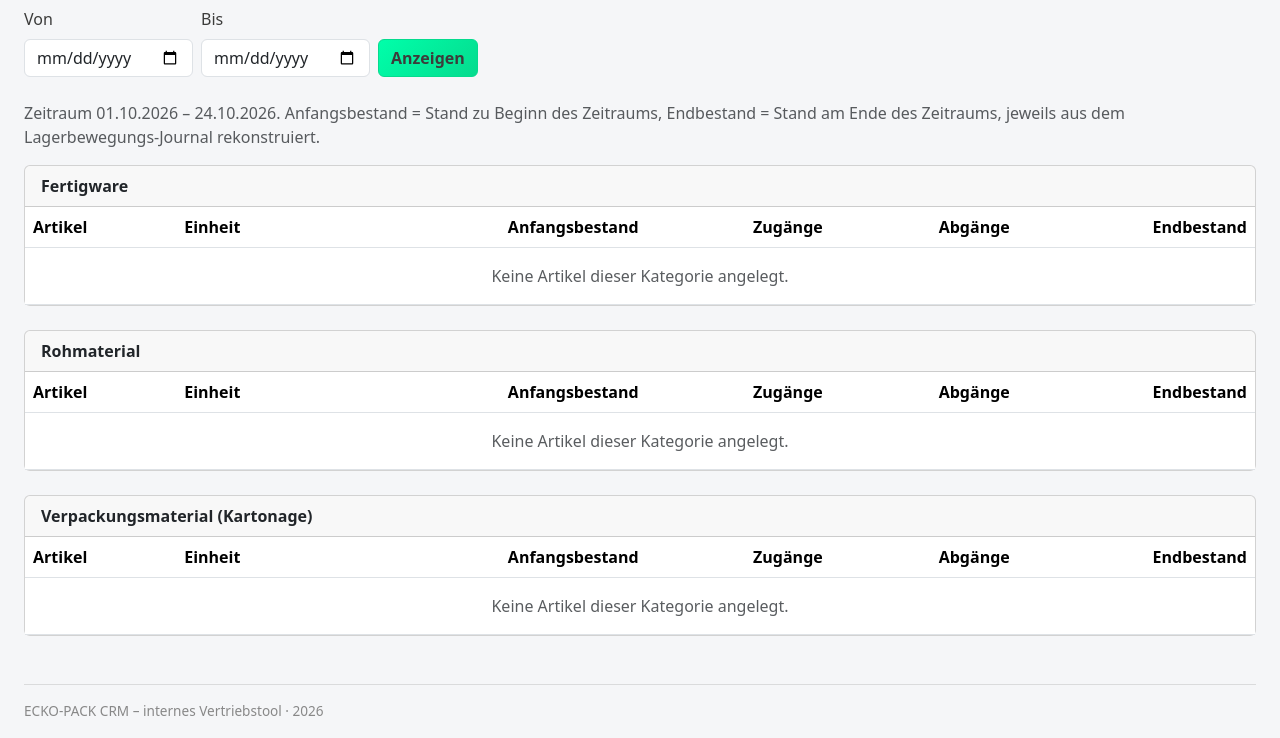
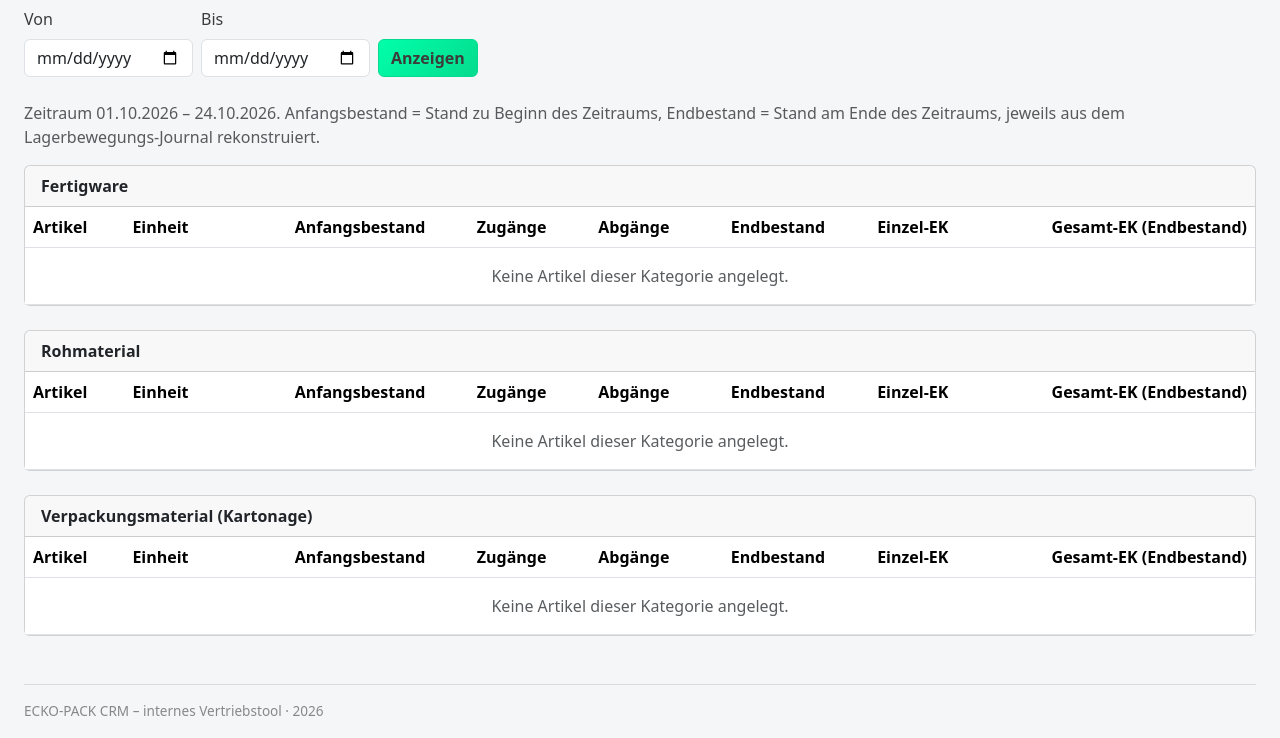
Before and after one commit to eckopack/crm, a Django app: page /lagerwirtschaft/bestandsuebersicht/ in a window 1280 px wide. Shown: the part 136-874 px from the top of the page. Run offline with Django 5.2, Linux system fonts and the light colour scheme; the visitor is signed in with stand-in values (Sample User, id 1); data that the repository does not hold is empty; parts of the project's set-up code (start-up, migrations or seed data) failed here and were passed over.

Commit message:
Bestandsübersicht: Einzel-EK und Gesamt-EK je Artikel
Auf Wunsch von Björn: "eine Wert-Spalte nach EK muss rein, einzel EK und
gesamt EK nach bestand". Zwei neue Spalten in der Bestandsübersicht:

- Einzel-EK: Artikel.einkaufspreis unverändert angezeigt.
- Gesamt-EK: Einzel-EK × Endbestand (nicht Anfangsbestand - der End-/
  Periodenwert ist die wirtschaftlich relevante Kennzahl "was liegt gerade
  im Wert X im Lager").

Fehlt der Einkaufspreis (z. B. oft bei Fertigware, die produziert statt
eingekauft wird), zeigen beide Spalten "–" statt fälschlich mit 0 zu
rechnen - ein fehlender Preis ist nicht dasselbe wie ein Lagerwert von 0.

Zusätzlich eine Summenzeile je Kategorie (Summe Gesamt-EK) für den
Gesamtlagerwert von Fertigware/Rohmaterial/Kartonage - naheliegende Ergänzung
zur Einzel-EK-Spalte, die Björn nicht explizit genannt hat; bei Bedarf wieder
entfernbar.

Verifiziert mit einem lokalen Test-Skript (frische Test-DB): 21/21 Checks
bestanden (vorher 17, +4 für die neuen EK-Spalten und die Summenzeile).

Co-Authored-By: Claude Sonnet 5 <noreply@anthropic.com>
Claude-Session: https://claude.ai/code/session_017NuCzmsLBxysTxn98sm2vo

```diff
--- a/vertrieb/templates/vertrieb/bestandsuebersicht.html
+++ b/vertrieb/templates/vertrieb/bestandsuebersicht.html
@@ -36,6 +36,8 @@
             <th class="text-end">Zugänge</th>
             <th class="text-end">Abgänge</th>
             <th class="text-end">Endbestand</th>
+            <th class="text-end">Einzel-EK</th>
+            <th class="text-end">Gesamt-EK (Endbestand)</th>
         </tr>
         </thead>
         <tbody>
@@ -47,11 +49,21 @@
             <td class="text-end text-success">{{ zeile.zugaenge|floatformat:2 }}</td>
             <td class="text-end text-danger">{{ zeile.abgaenge|floatformat:2 }}</td>
             <td class="text-end fw-semibold">{{ zeile.endbestand|floatformat:2 }}</td>
+            <td class="text-end">{% if zeile.einzel_ek is not None %}{{ zeile.einzel_ek|floatformat:2 }} €{% else %}–{% endif %}</td>
+            <td class="text-end fw-semibold">{% if zeile.gesamt_ek is not None %}{{ zeile.gesamt_ek|floatformat:2 }} €{% else %}–{% endif %}</td>
         </tr>
         {% empty %}
-        <tr><td colspan="6" class="text-muted text-center py-3">Keine Artikel dieser Kategorie angelegt.</td></tr>
+        <tr><td colspan="8" class="text-muted text-center py-3">Keine Artikel dieser Kategorie angelegt.</td></tr>
         {% endfor %}
         </tbody>
+        {% if abschnitt.zeilen %}
+        <tfoot>
+        <tr class="table-light fw-semibold">
+            <td colspan="7" class="text-end">Summe Gesamt-EK (Endbestand, nur Artikel mit gepflegtem Einkaufspreis):</td>
+            <td class="text-end">{{ abschnitt.summe_gesamt_ek|floatformat:2 }} €</td>
+        </tr>
+        </tfoot>
+        {% endif %}
     </table>
 </div>
 {% endfor %}
--- a/vertrieb/views.py
+++ b/vertrieb/views.py
@@ -2015,18 +2015,35 @@ def bestandsuebersicht(request):
     abschnitte = []
     for materialtyp, label in BESTANDSUEBERSICHT_KATEGORIEN:
         zeilen = []
+        summe_gesamt_ek = Decimal("0")
         for artikel in Artikel.objects.filter(materialtyp=materialtyp).order_by("artikelnummer"):
             anfangsbestand = anfangsbestand_je_artikel.get(artikel.pk) or Decimal("0")
             zugaenge = zugaenge_je_artikel.get(artikel.pk) or Decimal("0")
             abgaenge = abgaenge_je_artikel.get(artikel.pk) or Decimal("0")
+            endbestand = anfangsbestand + zugaenge + abgaenge
+            # 25.10.2026, auf Wunsch von Björn ("eine Wert-Spalte nach EK ... Einzel-EK und
+            # Gesamt-EK nach Bestand"): Lagerwert = Einkaufspreis je Einheit * Endbestand
+            # (NICHT Anfangsbestand - der aktuelle/Perioden-Endwert ist die wirtschaftlich
+            # relevante Kennzahl "was liegt gerade im Wert X im Lager"). Fehlt der
+            # Einkaufspreis (einkaufspreis=None, z. B. bei Fertigware ohne gepflegten EK),
+            # bleibt Gesamt-EK ebenfalls None statt stillschweigend mit 0 zu rechnen - sonst
+            # würde ein fehlender Preis fälschlich als "Lagerwert 0" erscheinen.
+            gesamt_ek = artikel.einkaufspreis * endbestand if artikel.einkaufspreis is not None else None
+            if gesamt_ek is not None:
+                summe_gesamt_ek += gesamt_ek
             zeilen.append({
                 "artikel": artikel,
                 "anfangsbestand": anfangsbestand,
                 "zugaenge": zugaenge,
                 "abgaenge": abgaenge,
-                "endbestand": anfangsbestand + zugaenge + abgaenge,
+                "endbestand": endbestand,
+                "einzel_ek": artikel.einkaufspreis,
+                "gesamt_ek": gesamt_ek,
             })
-        abschnitte.append({"materialtyp": materialtyp, "label": label, "zeilen": zeilen})
+        abschnitte.append({
+            "materialtyp": materialtyp, "label": label, "zeilen": zeilen,
+            "summe_gesamt_ek": summe_gesamt_ek,
+        })
 
     return render(request, "vertrieb/bestandsuebersicht.html", {
         "form": form, "von": von, "bis": bis, "abschnitte": abschnitte,
```
